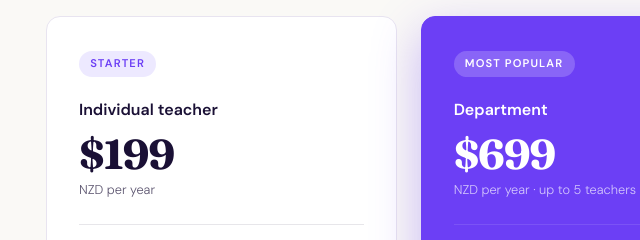
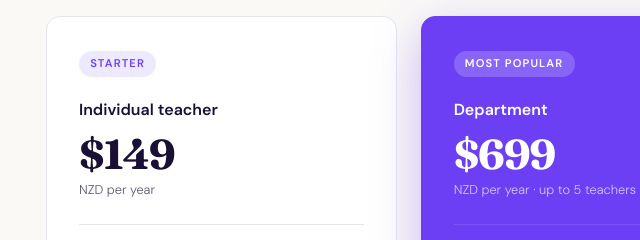
Before and after one commit to luckycallernine/staxxs-web, a plain HTML site: page index.html in a window 1280 px wide. Shown: the part 3040-3280 px from the top of the page, 44-684 px from the left. Drawn offline with Linux system fonts and the light colour scheme.

Commit message:
price Update index.html

```diff
--- a/index.html
+++ b/index.html
@@ -1048,7 +1048,7 @@
         <div class="price-card reveal">
           <span class="price-tag">Starter</span>
           <div class="price-name">Individual teacher</div>
-          <div class="price-amount">$199</div>
+          <div class="price-amount">$149</div>
           <div class="price-period">NZD per year</div>
           <div class="price-divider"></div>
           <ul class="price-features">
```
